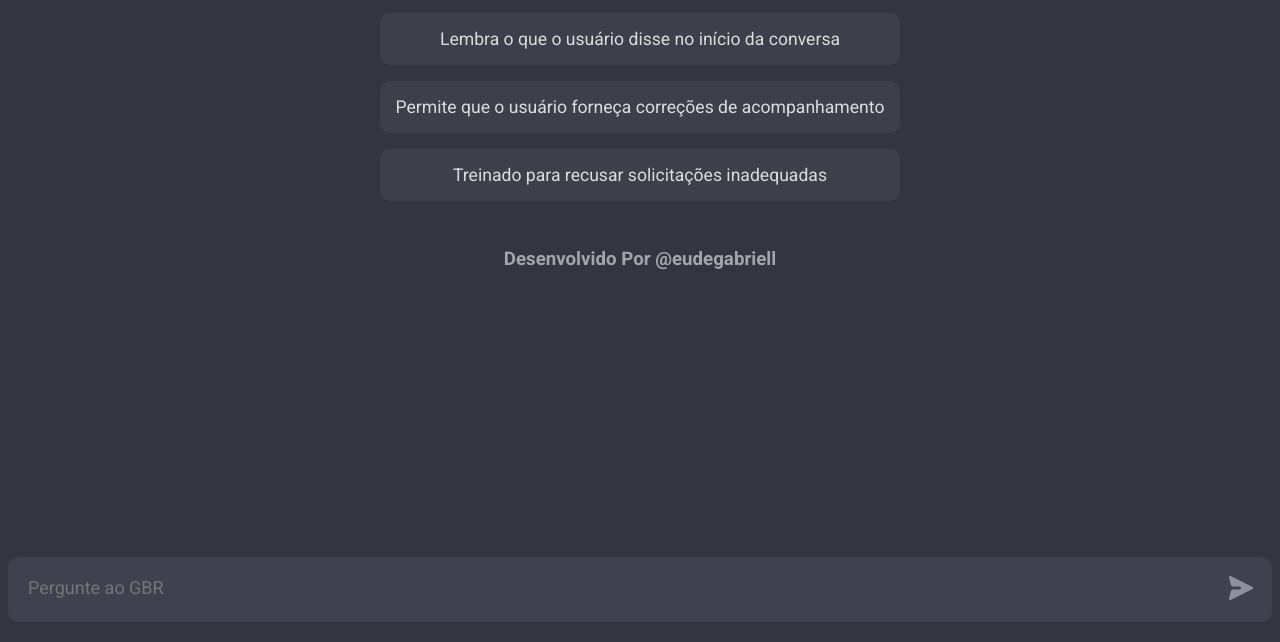
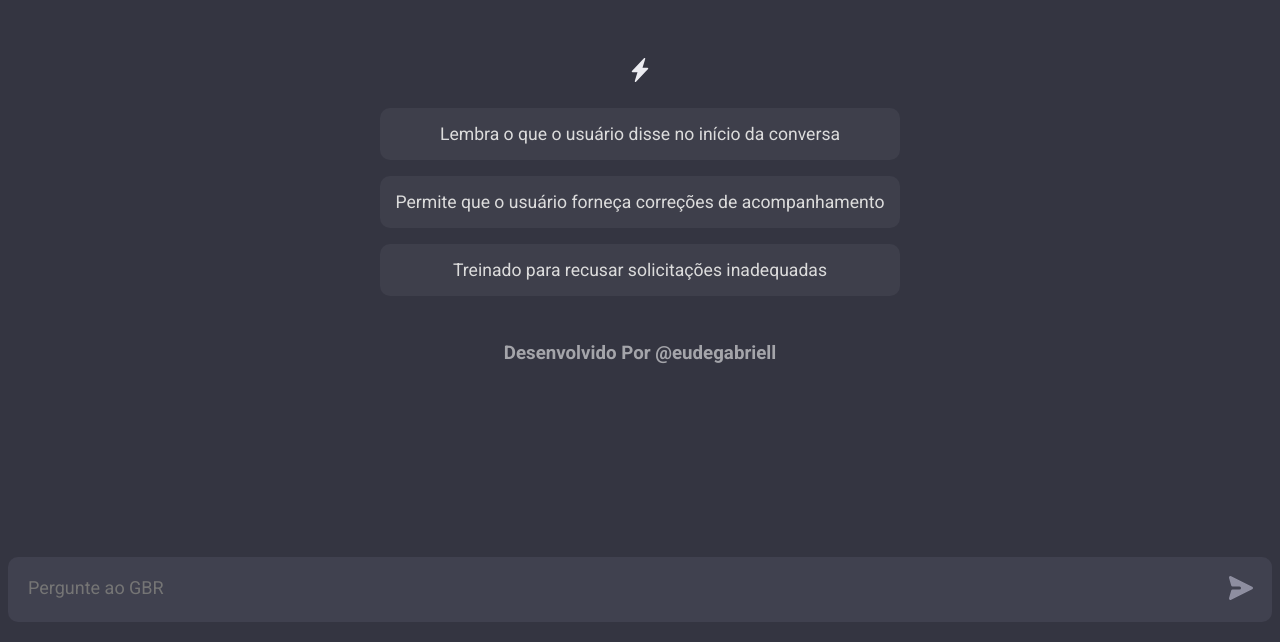
Before and after one commit to gbrhacking/chatgpy, a website built with Vite: page client/index.html in a window 1280 px wide. Shown: the part 158-800 px from the top of the page. Built offline with nearby package versions, Linux system fonts and the light colour scheme; some icons are missing.

Commit message:
Update index.html

```diff
--- a/client/index.html
+++ b/client/index.html
@@ -20,6 +20,13 @@
       <div class="col-2">
         <div class="card">
          <h2>
+           <h2>
+              <h2>
+            <svg xmlns="http://www.w3.org/2000/svg" width="16" height="16" fill="currentColor"
+              class="bi bi-lightning-charge-fill" viewBox="0 0 16 16">
+              <path
+                d="M11.251.068a.5.5 0 0 1 .227.58L9.677 6.5H13a.5.5 0 0 1 .364.843l-8 8.5a.5.5 0 0 1-.842-.49L6.323 9.5H3a.5.5 0 0 1-.364-.843l8-8.5a.5.5 0 0 1 .615-.09z" />
+            </svg>
           </h2>
           <span>Lembra o que o usuário disse no início da conversa</span>
           <span>Permite que o usuário forneça correções de acompanhamento</span>
```
